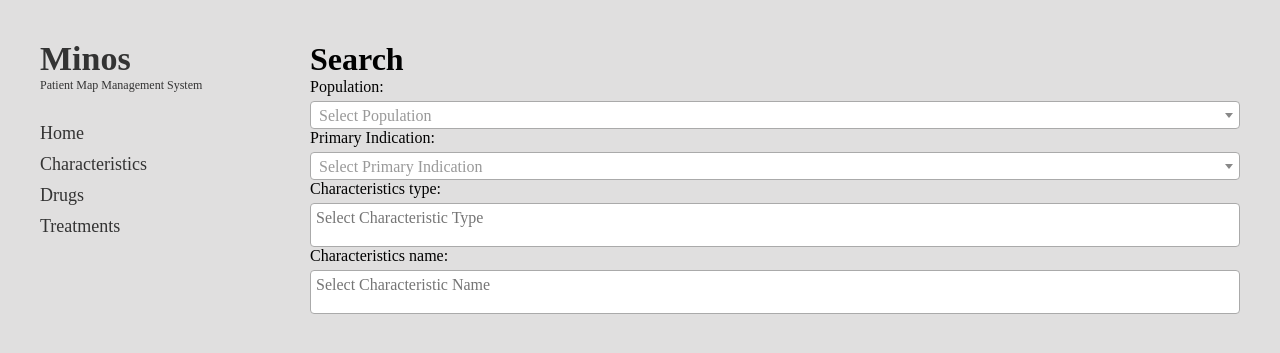
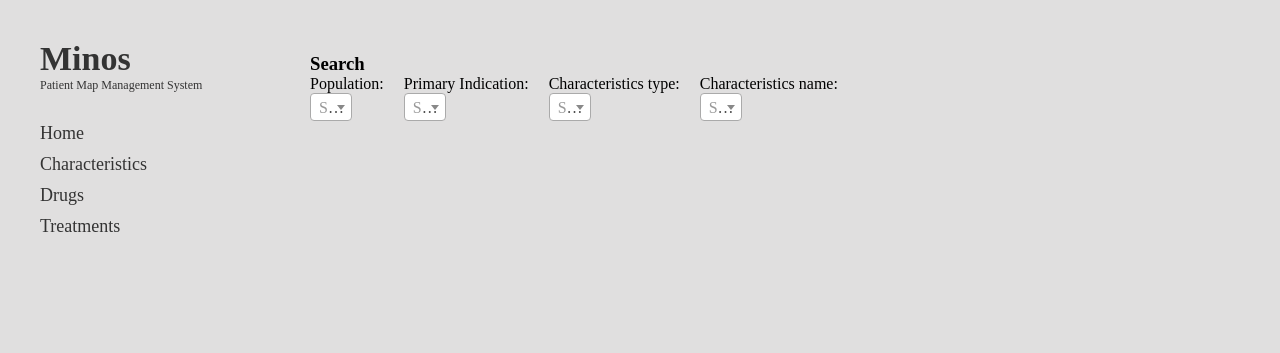
Before and after one commit to ki94mach/Minos, a Python web app: template src/web_app/templates/patients.html in a window 1280 px wide. Shown: the top 353 px of the page. Run offline with Jinja, Linux system fonts and the light colour scheme; the template is opened without the code that fills it, so the values that code supplies are empty; some libraries are stand-ins or nearby versions.

Commit message:
Design search bars in patient page

```diff
--- a/src/web_app/static/css/styles_patient.css
+++ b/src/web_app/static/css/styles_patient.css
@@ -140,3 +140,23 @@ body {
   align-items: flex-start; /* Align the content at the top */
   height: 100vh; /* Full screen height */
 }
+
+.flex-search {
+  display: flex;
+  flex-wrap: wrap; /* Allow wrapping if the screen is narrow */
+  gap: 20px;       /* Space between each label+select pair */
+  align-items: flex-end; /* Align them along the bottom if heights differ */
+}
+
+/* Keep label text above the select within each pair */
+.flex-search label {
+  display: flex;
+  flex-direction: column;
+  margin-bottom: 0; /* Remove extra spacing if you like */
+}
+
+.search-group {
+  display: flex;        /* vertical stack of label + select */
+  flex-direction: column;
+  align-items: flex-start; /* left-align label text if desired */
+}
--- a/src/web_app/static/js/main.js
+++ b/src/web_app/static/js/main.js
@@ -14,27 +14,23 @@ $(document).ready(function () {
 
   // Initialize Select2 for Population and Primary Indication dropdowns
   $('#population').select2({
-    placeholder: 'Select Population',
-    allowClear: true,
-    width: '100%'
+    placeholder: 'Select',
+    allowClear: true
 });
 
 $('#primary_indication').select2({
-    placeholder: 'Select Primary Indication',
-    allowClear: true,
-    width: '100%'
+    placeholder: 'Select',
+    allowClear: true
 });
 
 $('#char_type').select2({
-  placeholder: 'Select Characteristic Type',
-  allowClear: true,
-  width: '100%'
+  placeholder: 'Select',
+  allowClear: true
 });
 
 $('#char_name').select2({
-  placeholder: 'Select Characteristic Name',
-  allowClear: true,
-  width: '100%'
+  placeholder: 'Select',
+  allowClear: true
 });
 
   // When drugs are selected, dynamically add inputs for annual consumption
--- a/src/web_app/templates/patients.html
+++ b/src/web_app/templates/patients.html
@@ -46,8 +46,9 @@
 
       <!-- Patient Form Section -->
       <div class="form-section">
-        <h1>Search</h1>
-        <form action="{{ url_for('main.patients') }}" method="POST">
+        <h3>Search</h3>
+        <form action="{{ url_for('main.patients') }}" method="POST" class="flex-search">
+          <div class="search-group">
             <label for="population">Population:</label>
             <select name="population" id="population" required class="'select2">
               <option value="" disabled selected hidden></option>
@@ -55,28 +56,37 @@
               <option value="{{ pop }}">{{ pop }}</option>
               {% endfor %}
             </select>
+          </div>
 
+          <div class="search-group">
             <label for="primary_indication">Primary Indication:</label>
-          <select name="primary_indication" id="primary_indication" required>
+            <select name="primary_indication" id="primary_indication" required  class="'select2">
               <option value="" disabled selected hidden></option>
               {% for pi in all_pis %}
               <option value="{{ pi }}">{{ pi }}</option>
               {% endfor %}
             </select>
+          </div>
 
+          <div class="search-group">
             <label for="char_type">Characteristics type:</label>
-          <select name="char_type" id="char_type" required multiple>
+            <select name="char_type" id="char_type" required  class="'select2">
+              <option value="" disabled selected hidden></option>
               {% for ctype in all_chars_type %}
               <option value="{{ ctype }}">{{ ctype }}</option>
               {% endfor %}
             </select>
+          </div>
 
+          <div class="search-group">
             <label for="char_name">Characteristics name:</label>
-          <select name="char_name" id="char_name" required multiple>
+            <select name="char_name" id="char_name" required  class="'select2">
+              <option value="" disabled selected hidden></option>
               {% for cname in all_chars_name %}
               <option value="{{ cname }}">{{ cname }}</option>
               {% endfor %}
             </select>
+          </div>
 
           <!-- <label for="size">Size:</label>
           <input type="number" name="size" id="size" required />
```
Lines whose indentation alone changed are shown as unchanged.
